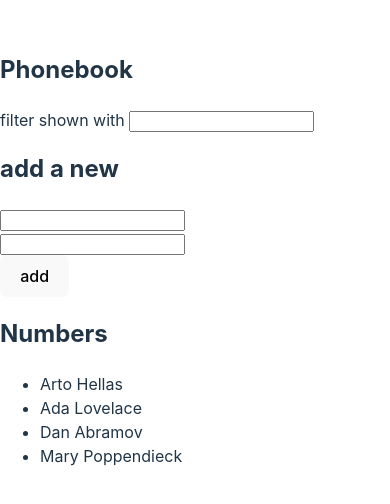
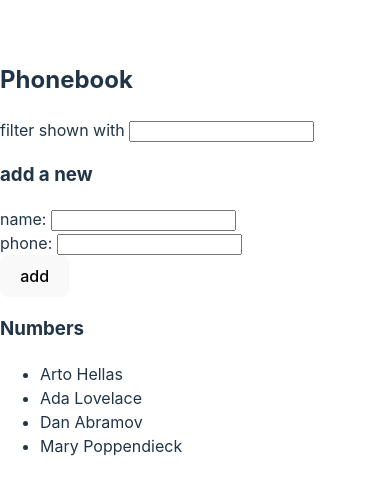
Before and after one commit to mehmetyagci/fullstackopen, a React (Vite) app in the folder part2/phonebook/: page / in a window 390 px wide. Shown: the part 164-668 px from the top of the page. Built offline with nearby package versions, Linux system fonts and the light colour scheme; the HTML template or start-up script is replaced by a standard one.

Commit message:
2.10: The Phonebook Step 5 completed.

```diff
--- a/part2/phonebook/src/App.jsx
+++ b/part2/phonebook/src/App.jsx
@@ -1,13 +1,16 @@
 import { useState } from 'react'
+import PersonForm from './components/PersonForm';
+import Filter from './components/Filter'
 import Person from './components/Person'
+
 
 const App = () => {
   console.log('App');
   const [persons, setPersons] = useState([
-    { id: 1, name: 'Arto Hellas', number: '040-123456', id: 1 },
-    { id: 2, name: 'Ada Lovelace', number: '39-44-5323523', id: 2 },
-    { id: 3, name: 'Dan Abramov', number: '12-43-234345', id: 3 },
-    { id: 4,name: 'Mary Poppendieck', number: '39-23-6423122', id: 4 }
+    {  name: 'Arto Hellas', number: '040-123456', id: 1 },
+    {  name: 'Ada Lovelace', number: '39-44-5323523', id: 2 },
+    {   name: 'Dan Abramov', number: '12-43-234345', id: 3 },
+    {  name: 'Mary Poppendieck', number: '39-23-6423122', id: 4 }
   ])
   const [newName, setNewName] = useState('')
   const [newPhone, setNewPhone] = useState('')
@@ -59,15 +62,15 @@ const App = () => {
   return (
     <div>
       <h2>Phonebook</h2>
-      <div> filter shown with <input value={filter} onChange={(event) => setFilter(event.target.value)} /></div>
-      <h2>add a new</h2>
-      <form onSubmit={addPerson}>
-        <div><input value={newName} onChange={handleNameChange} /></div>
-        <div><input value={newPhone} onChange={handlePhoneChange} /></div>
-        <div><button type="submit">add</button></div>
-      </form>
-
-      <h2>Numbers</h2>
+      <Filter filter={filter} setFilter={setFilter} />
+      <h3>add a new</h3>
+      <PersonForm
+      addPerson={addPerson}
+      newName={newName}
+      handleNameChange={handleNameChange}
+      newPhone={newPhone}
+      handlePhoneChange={handlePhoneChange} />
+      <h3>Numbers</h3>
       <ul>
         {personsFiltered.map(person =>
           <Person key={person.id} person={person} />
--- /dev/null
+++ b/part2/phonebook/src/components/Filter.jsx
@@ -0,0 +1,15 @@
+const Filter = ({filter, setFilter}) => {
+    console.log('Filter');
+
+    const handleChange = (event) => {
+        setFilter(event.target.value);
+    };
+
+    return (
+        <div>
+            filter shown with <input value={filter} onChange={handleChange} />
+        </div>
+    )
+}
+
+export default Filter;
--- /dev/null
+++ b/part2/phonebook/src/components/PersonForm.jsx
@@ -0,0 +1,19 @@
+const PersonForm = ({addPerson , newName , handleNameChange , newPhone , handlePhoneChange}) => {
+    console.log('PersonForm');
+
+return (
+    <form onSubmit={addPerson}>
+        <div>
+            name: <input value={newName} onChange={handleNameChange} />
+        </div>
+        <div>
+            phone: <input value={newPhone} onChange={handlePhoneChange} />
+        </div>
+        <div>
+            <button type="submit">add</button>
+        </div>
+      </form>
+      )
+}
+
+export default PersonForm;
```
